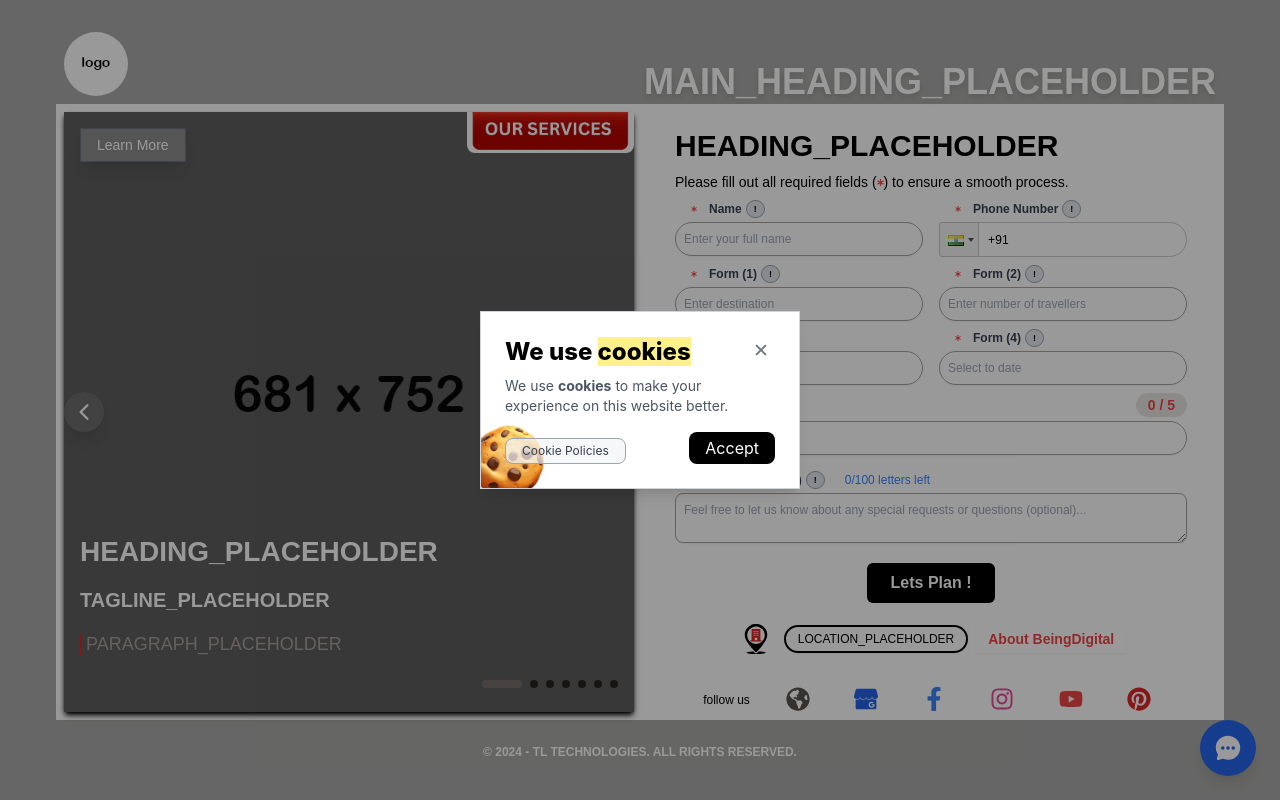
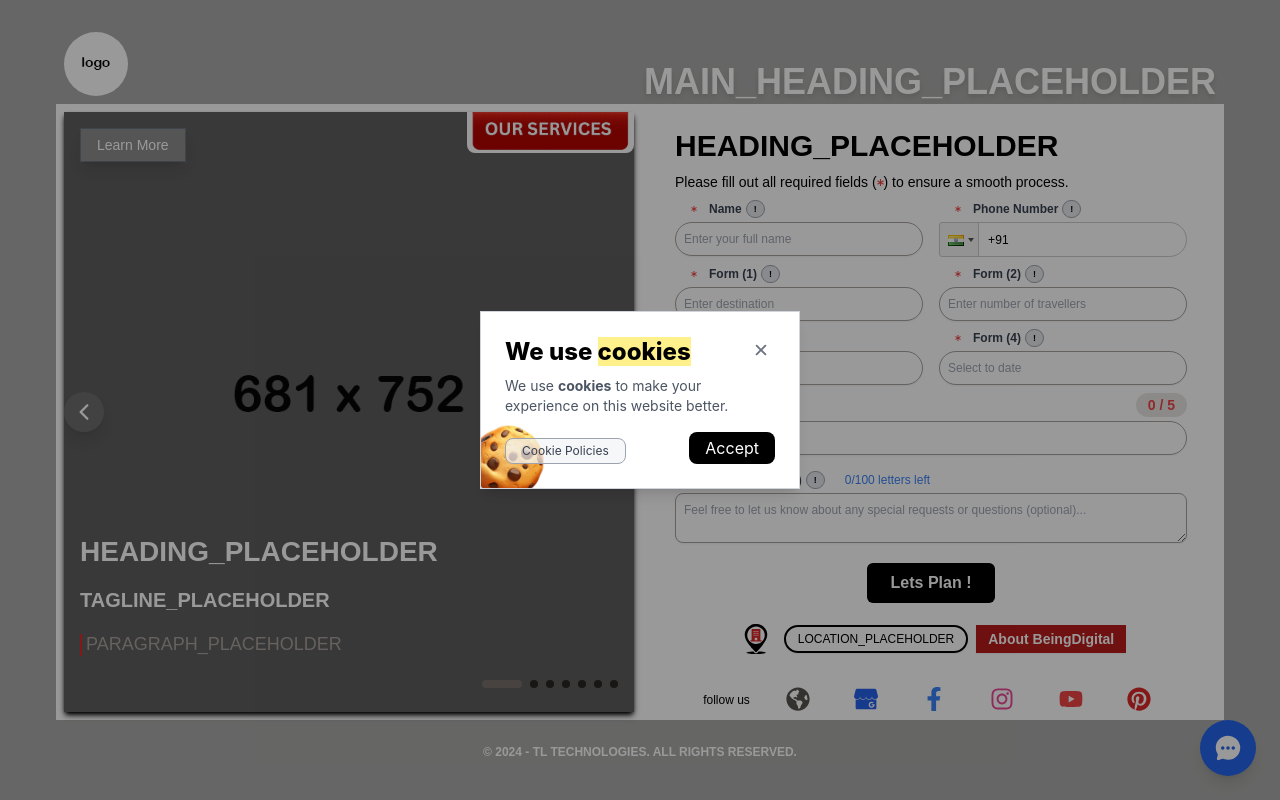
Before and after one commit to TL-TECHNOLOGIES-PRIVATE-LIMITED/tl-bd-template, a React (Vite) app: page / in a window 1280 px wide. Built offline with nearby package versions, Linux system fonts and the light colour scheme.

Commit message:
:demosite section updated

```diff
--- a/src/components/form/ContactForm.jsx
+++ b/src/components/form/ContactForm.jsx
@@ -427,8 +427,8 @@ const navigate =useNavigate()
               LOCATION_PLACEHOLDER
             </div>
 
-            <div className="inline-flex items-center px-3 py-1 cursor-pointer border-black text-xs shadow-sm transition-colors duration-300 cursor-default">
-            <a className="text-sm font-semibold text-red-500 hover:underline" href='https://go-bd.com/#hero'>About BeingDigital</a>
+            <div className="inline-flex items-center px-3 py-1 cursor-pointer bg-red-700  border-black text-xs shadow-sm transition-colors duration-300 cursor-default">
+            <a className="text-sm font-semibold text-white hover:underline" href='https://go-bd.com/#hero'  target="_blank" rel="noopener noreferrer">About BeingDigital</a>
             </div>
           </div>
           {/* <div className="mt-1 px-4 text-center h-2">
```
